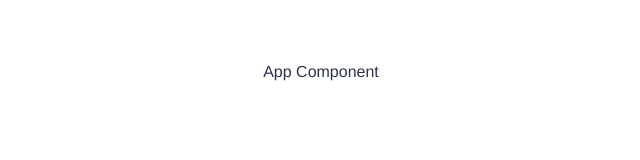
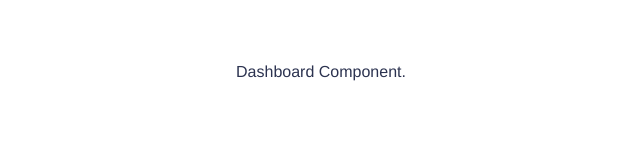
Before and after one commit to bilgeryahov/employees, a Vue app in the folder employees/: page /dashboard in a window 1280 px wide. Shown: the top 160 px of the page, without its empty margins (319-959 px from the left). Built offline with nearby package versions, Linux system fonts and the light colour scheme.

Commit message:
Basic components and routing in place.

```diff
--- a/employees/src/components/App.vue
+++ b/employees/src/components/App.vue
@@ -1,5 +1,5 @@
 <template>
     <div id="app">
-        App Component
+        <router-view></router-view>
     </div>
 </template>
--- /dev/null
+++ b/employees/src/components/Dashboard.vue
@@ -0,0 +1,5 @@
+<template>
+    <div class="">
+        Dashboard Component.
+    </div>
+</template>
--- /dev/null
+++ b/employees/src/components/Signin.vue
@@ -0,0 +1,5 @@
+<template>
+    <div class="">
+        Sign In Component.
+    </div>
+</template>
--- a/employees/src/main.js
+++ b/employees/src/main.js
@@ -1,7 +1,22 @@
 import Vue from 'vue';
 import App from './components/App';
+import VueRouter from 'vue-router';
+
+import Dashboard from './components/Dashboard';
+import Signin from './components/Signin';
+
+Vue.use(VueRouter);
+
+const router = new VueRouter({
+    mode: 'history',
+    routes: [
+        { path: '/dashboard', component: Dashboard },
+        { path: '/signin', component: Signin }
+    ]
+});
 
 new Vue({
     el: '#app',
+    router,
     render: h => h(App)
 });
```
